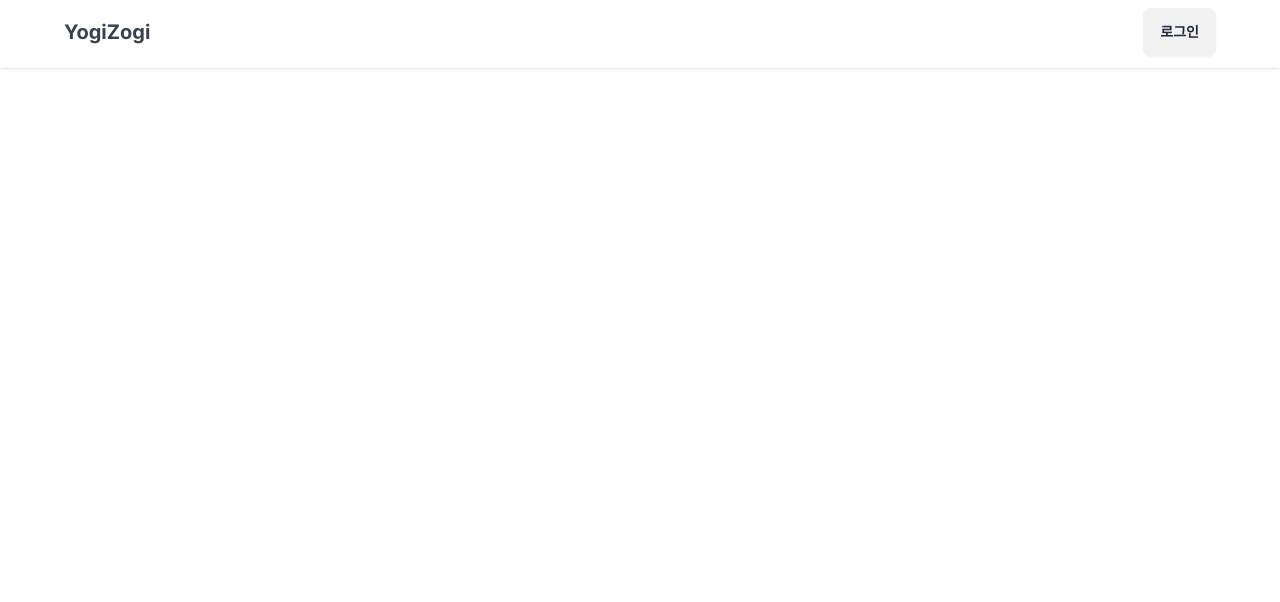
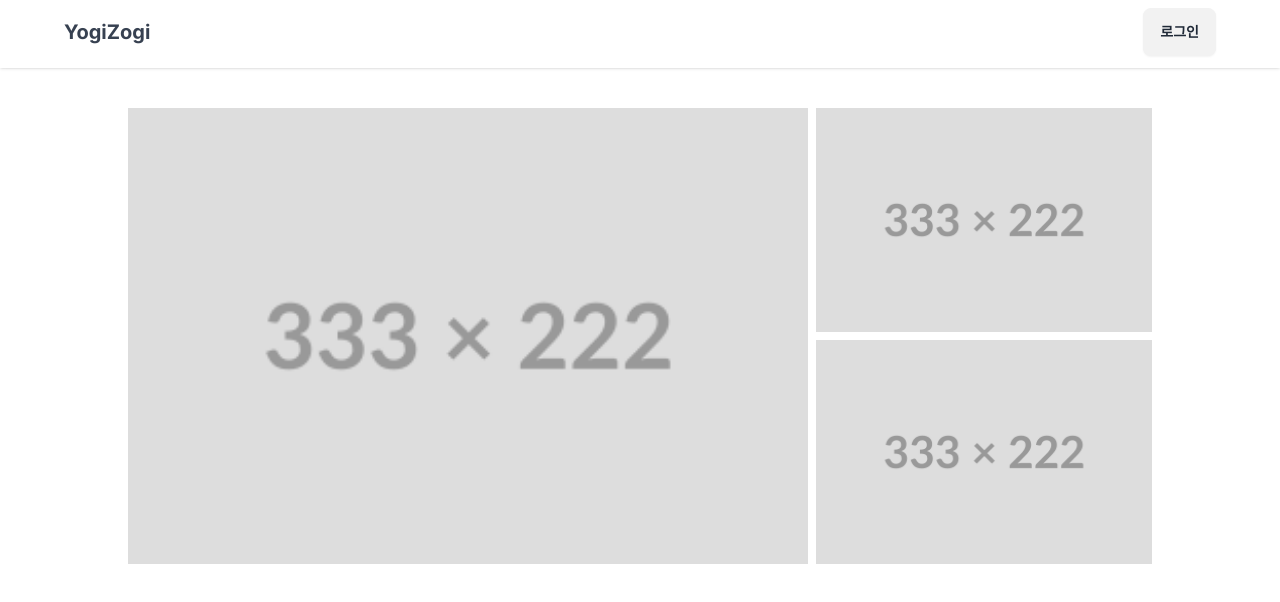
Before and after one commit to cloudedpanther/yogizogi_next, a Next.js app: page /accommodation/1 in a window 1280 px wide. Shown: the top 602 px of the page. Built offline with nearby package versions, Linux system fonts and the light colour scheme.

Commit message:
add image section to accommodation detail page

```diff
--- a/app/accommodation/[id]/page.tsx
+++ b/app/accommodation/[id]/page.tsx
@@ -1,3 +1,38 @@
+import Image from 'next/image';
+import placeholder from '/public/images/placeholder.png';
+
 export default function Accommodation({ params }: { params: { id: string } }) {
-  return <div></div>;
+  return (
+    <div className="w-full flex flex-col items-center mt-10">
+      <section className="w-[1024px] h-[456px] grid grid-cols-3 grid-rows-2 gap-2">
+        <article className="col-span-2 row-span-2 relative">
+          <Image
+            src={placeholder}
+            alt="사진"
+            layout="fill"
+            objectFit="cover"
+            objectPosition="center"
+          />
+        </article>
+        <article className="relative">
+          <Image
+            src={placeholder}
+            alt="사진"
+            layout="fill"
+            objectFit="cover"
+            objectPosition="center"
+          />
+        </article>
+        <article className="relative">
+          <Image
+            src={placeholder}
+            alt="사진"
+            layout="fill"
+            objectFit="cover"
+            objectPosition="center"
+          />
+        </article>
+      </section>
+    </div>
+  );
 }
```
